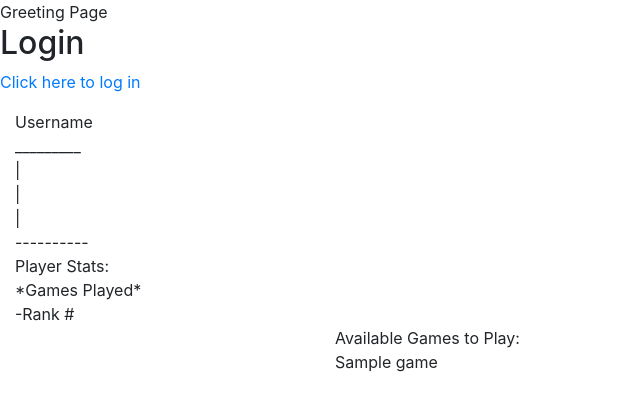
After one commit to Lumicran/Project-Epic-StoryTime, a Flask app: template templates/mainpage-WITH-CREATION.html in a window 1280 px wide. The commit adds this page. Shown: the top 411 px of the page, without its empty margins (0-640 px from the left). Run offline with Flask 2, Linux system fonts and the light colour scheme; the template is opened without the code that fills it: values that come from a table or form of the project are taken from there, others are empty; tables that the repository leaves empty hold one stand-in row (values such as "Sample post"); some libraries are stand-ins or nearby versions.

Commit message:
Cleared out GM items and built route & page for players, display all games available, added for loop to show events.

```diff
--- a/server.py
+++ b/server.py
@@ -104,100 +104,112 @@ def main_page():
     all_games = db.session.query(Game).all()
 
     #This query receives a list of game id's that a user has created.
-    user_created_games = db.session.query(GameMaster.created_games).filter(GameMaster.user_id == session["active_session"]).all()
+    #user_created_games = db.session.query(GameMaster.created_games).filter(GameMaster.user_id == session["active_session"]).all()
 
-    games_created = []
+    # games_created = []
 
-    for game_id in user_created_games:
-        game = db.session.query(Game).filter(Game.game_id == game_id)
-        games_created.append(game.game_name)
-        print(games_created)
+    # for game_id in user_created_games:
+    #     game = db.session.query(Game).filter(Game.game_id == game_id)
+    #     games_created.append(game.game_name)
+    #     print(games_created)
 
     return render_template("mainpage.html",
-                            all_games=all_games,
-                            user_games = user_created_games)
+                            all_games=all_games)
+                            # user_games = user_created_games)
 
-@app.route('/create-game')
-def create_game_page():
-    """Page shown where GM's can create a game."""
+# @app.route('/create-game')
+# def create_game_page():
+#     """Page shown where GM's can create a game."""
 
-    user_id = session['active_session']
+#     user_id = session['active_session']
 
-    return render_template("game_creation.html")
+#     return render_template("game_creation.html")
 
-@app.route('/game-shell', methods=["POST"])
-def game_shell_creation():
-    """This gets the puzzle/game details from game_creation.html)"""
+# @app.route('/game-shell', methods=["POST"])
+# def game_shell_creation():
+#     """This gets the puzzle/game details from game_creation.html)"""
 
-    game_title = request.form.get("game_title")
-    game_description = request.form.get("game_description")
+#     game_title = request.form.get("game_title")
+#     game_description = request.form.get("game_description")
 
-    game_info = db.session.query(Game.game_id, Game.game_name).all()
+#     game_info = db.session.query(Game.game_id, Game.game_name).all()
 
-    # for game in game_info:
-    #     if game_title == game[1]:
-    #         flash(u"This game already exists. Please create a new game.")
-    #         return redirect("/create-game")
+#     # for game in game_info:
+#     #     if game_title == game[1]:
+#     #         flash(u"This game already exists. Please create a new game.")
+#     #         return redirect("/create-game")
 
 
-    #Adding game to Games table in storytime DB.
-    new_game = Game(game_name=game_title, game_description=game_description)
-    db.session.add(new_game)
-    db.session.commit()
+#     #Adding game to Games table in storytime DB.
+#     new_game = Game(game_name=game_title, game_description=game_description)
+#     db.session.add(new_game)
+#     db.session.commit()
 
-    user_id = session["active_session"]
-    created_game = new_game.game_id
+#     user_id = session["active_session"]
+#     created_game = new_game.game_id
 
-    gm_record = GameMaster(user_id=user_id, created_games=created_game)
-    db.session.add(gm_record)
-    db.session.commit()
+#     gm_record = GameMaster(user_id=user_id, created_games=created_game)
+#     db.session.add(gm_record)
+#     db.session.commit()
 
-    session['current_game'] = created_game
+#     session['current_game'] = created_game
 
-    return render_template("game_details.html",
-                            game_id=created_game,
-                            game_name=new_game.game_name)
+#     return render_template("game_details.html",
+#                             game_id=created_game,
+#                             game_name=new_game.game_name)
 
 
-@app.route('/game-details', methods=["POST"])
-def get_game_details():
-    """Route to record game details for an event."""
+# @app.route('/game-details', methods=["POST"])
+# def get_game_details():
+#     """Route to record game details for an event."""
 
-    game_id = session['current_game']
+#     game_id = session['current_game']
 
-    game_name = db.session.query(Game.game_name).filter(Game.game_id == game_id).first()
-    game_name = game_name[0]
+#     game_name = db.session.query(Game.game_name).filter(Game.game_id == game_id).first()
+#     game_name = game_name[0]
 
-    event_order = request.form.get("event_order")
-    latitude = request.form.get("latitude")
-    longitude = request.form.get("longitude")
-    story_text = request.form.get("story_text")
-    puzzle = request.form.get("puzzle")
-    puzzle_key = request.form.get("puzzle_key")
-    puzzle_hint = request.form.get("puzzle_hint")
-    weather_condition = request.form.get("weather_condition")
+#     event_order = request.form.get("event_order")
+#     latitude = request.form.get("latitude")
+#     longitude = request.form.get("longitude")
+#     story_text = request.form.get("story_text")
+#     puzzle = request.form.get("puzzle")
+#     puzzle_key = request.form.get("puzzle_key")
+#     puzzle_hint = request.form.get("puzzle_hint")
+#     weather_condition = request.form.get("weather_condition")
 
-    #Adding event to Game Information table.
-    game_item = GameInfo(game_id=game_id, event_order=event_order, latitude=latitude,
-                    longitude=longitude, story_text=story_text, puzzle=puzzle, puzzle_key=puzzle_key,
-                    puzzle_hint=puzzle_hint, weather_condition=weather_condition)
-    db.session.add(game_item)
-    db.session.commit()
+#     #Adding event to Game Information table.
+#     game_item = GameInfo(game_id=game_id, event_order=event_order, latitude=latitude,
+#                     longitude=longitude, story_text=story_text, puzzle=puzzle, puzzle_key=puzzle_key,
+#                     puzzle_hint=puzzle_hint, weather_condition=weather_condition)
+#     db.session.add(game_item)
+#     db.session.commit()
 
-    #Pulling game details
-    game_details = db.session.query(GameInfo).filter(GameInfo.game_id == game_id).all()
+#     #Pulling game details
+#     game_details = db.session.query(GameInfo).filter(GameInfo.game_id == game_id).all()
 
-    return render_template("game.html",
-                            game_id=game_id,
-                            game_name=game_name,
-                            game_details=game_details)
+#     return render_template("game.html",
+#                             game_id=game_id,
+#                             game_name=game_name,
+#                             game_details=game_details)
 
 @app.route('/game-page')
 def show_game():
     """Route to game page."""
 
+    game_name = request.args.get('game_name')
 
-    return render_template("game.html")
+    game = db.session.query(Game).filter(Game.game_name == game_name).one()
+
+    game_id = game.game_id
+    game_description = game.game_description
+
+    game_info = db.session.query(GameInfo).filter(GameInfo.game_id == game_id).all()
+
+    return render_template("game.html",
+                            game_id=game_id,
+                            game_name=game_name,
+                            game_description=game_description,
+                            game_info=game_info)
 
 
 
--- a/static/css/style.css
+++ b/static/css/style.css
@@ -0,0 +1,9 @@
+.current {
+    border: 1px solid black;
+    padding: 10px;
+    margin-right: 150px;
+}
+
+.hidden {
+    visibility: hidden;
+}
--- a/templates/base.html
+++ b/templates/base.html
@@ -5,8 +5,7 @@
     <head>
         <link rel="stylesheet" href="https://maxcdn.bootstrapcdn.com/bootstrap/4.0.0/css/bootstrap.min.css">
 
-        <link rel="stylesheet"
-                href="/static/css/style.css">
+        <link rel="stylesheet" href="/static/css/style.css">
 
         {% block title %}Happy Gaming!{% endblock %}
 
--- /dev/null
+++ b/templates/mainpage-WITH-CREATION.html
@@ -0,0 +1,71 @@
+{% extends 'base.html' %}
+
+{% block title %}Greeting Page{% endblock %}
+
+{% block content %}
+
+{% if 'active_session' in session %}
+    <h2>Logout</h2>
+    <p><a href="/logout">Click here to log out</a></p>
+{% else %}
+    <h2>Login</h2>
+    <p><a href="/login">Click here to log in</a></p>
+{% endif %}
+
+    <body>
+        <div class="container-fluid">
+            <div class="row">
+                <div class="col-3">
+                    Username <br>
+                    _________ <br>
+                    |      <br>
+                    |      <br>
+                    |      <br>
+                    ---------- <br>
+
+                    Player Stats: <br>
+
+                    *Games Played* <br>
+                    -Rank # <br>
+
+<!--                     *Games Created* <br>
+                    -Rank # <br> -->
+
+                </div>
+
+<!--                 <div class="col-3">
+                    <a href="/create-game">
+                        Create a Game
+                    </a>
+                </div>
+ -->
+<!--                 <div class="col-3">
+                    Continue Working on an Existing Game:<br>
+
+                    {% if user_games %}
+                        {% for game in user_games %}
+                            {{ game.game_name}}<br>
+                        {% endfor %}
+                    {% else %}
+                        You have not created any games.<br>
+                    {% endif %}
+                </div>
+ -->
+
+
+            </div>
+
+            <div class="row">
+                <div class="col-3 offset-3">
+                    Available Games to Play:<br>
+                            {% for game in all_games %}
+                                {{ game.game_name }}<br>
+                            {% endfor %}
+                </div>
+            </div>
+
+        </div>
+    </body>
+
+
+{% endblock %}
```
Also changed, not shown: templates/game.html (+33 -6 lines), templates/mainpage.html (+7 -29 lines), 3 other files.
